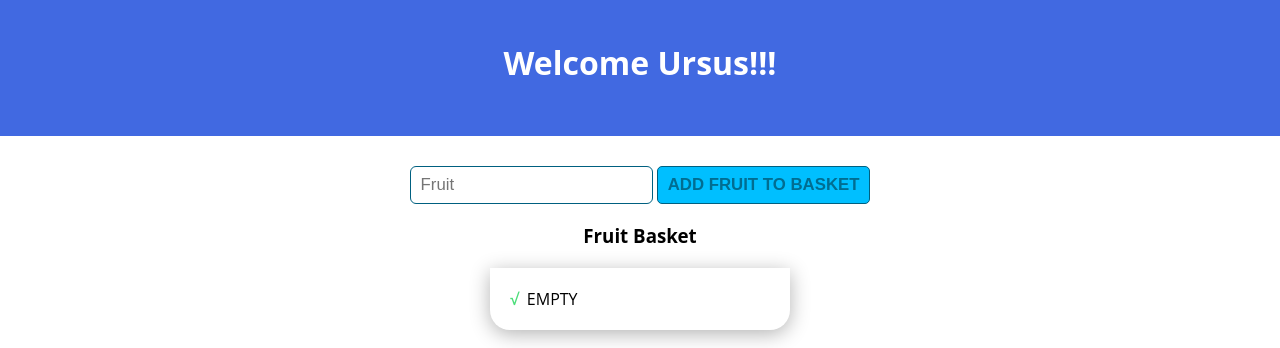
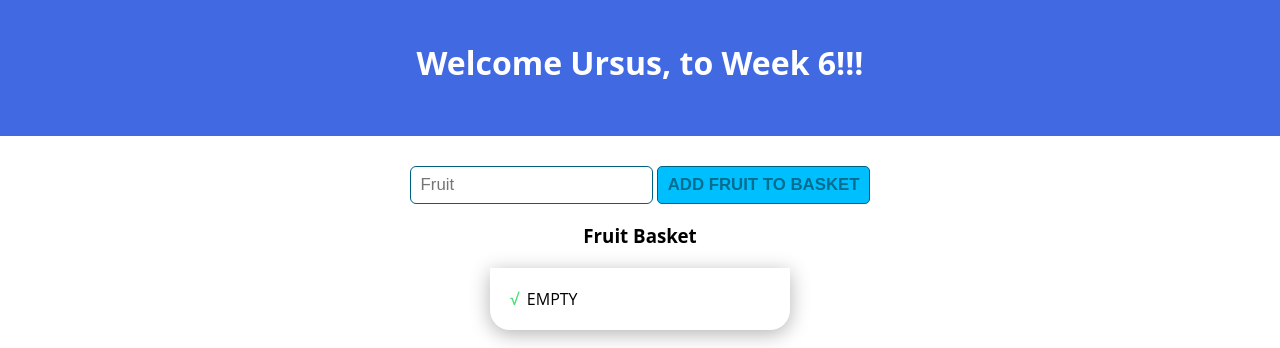
Before and after one commit to cyberryder2010/ursus-week6-lecture, a plain HTML site: page index.html in a window 1280 px wide. Shown: the top 348 px of the page. Drawn offline with Linux system fonts and the light colour scheme.

Commit message:
updating title text

```diff
--- a/index.html
+++ b/index.html
@@ -9,7 +9,7 @@
   </head>
   <body>
     <header class="appTopper">
-      <h1>Welcome Ursus!!!</h1>
+      <h1>Welcome Ursus, to Week 6!!!</h1>
     </header>
 
     <div class="container utl_alnCenter">
```
